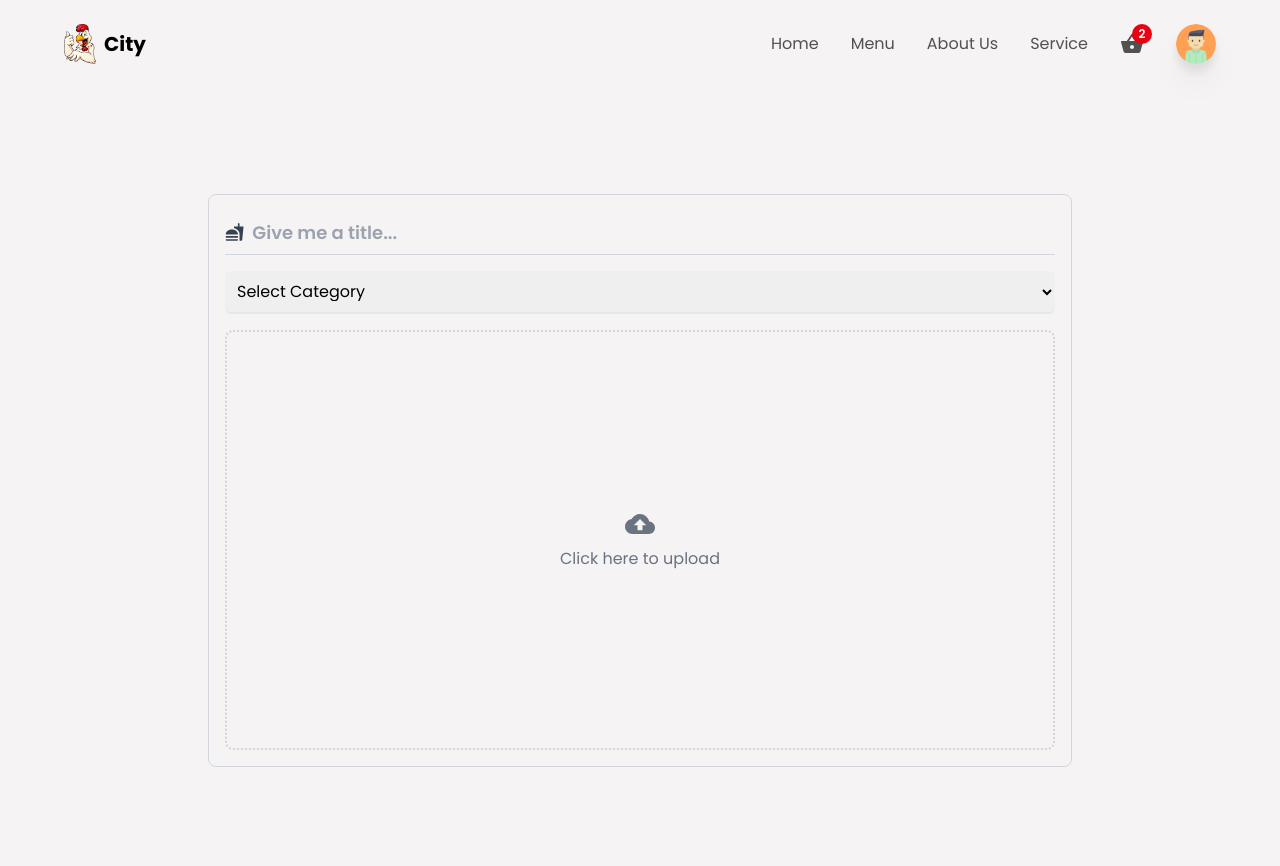
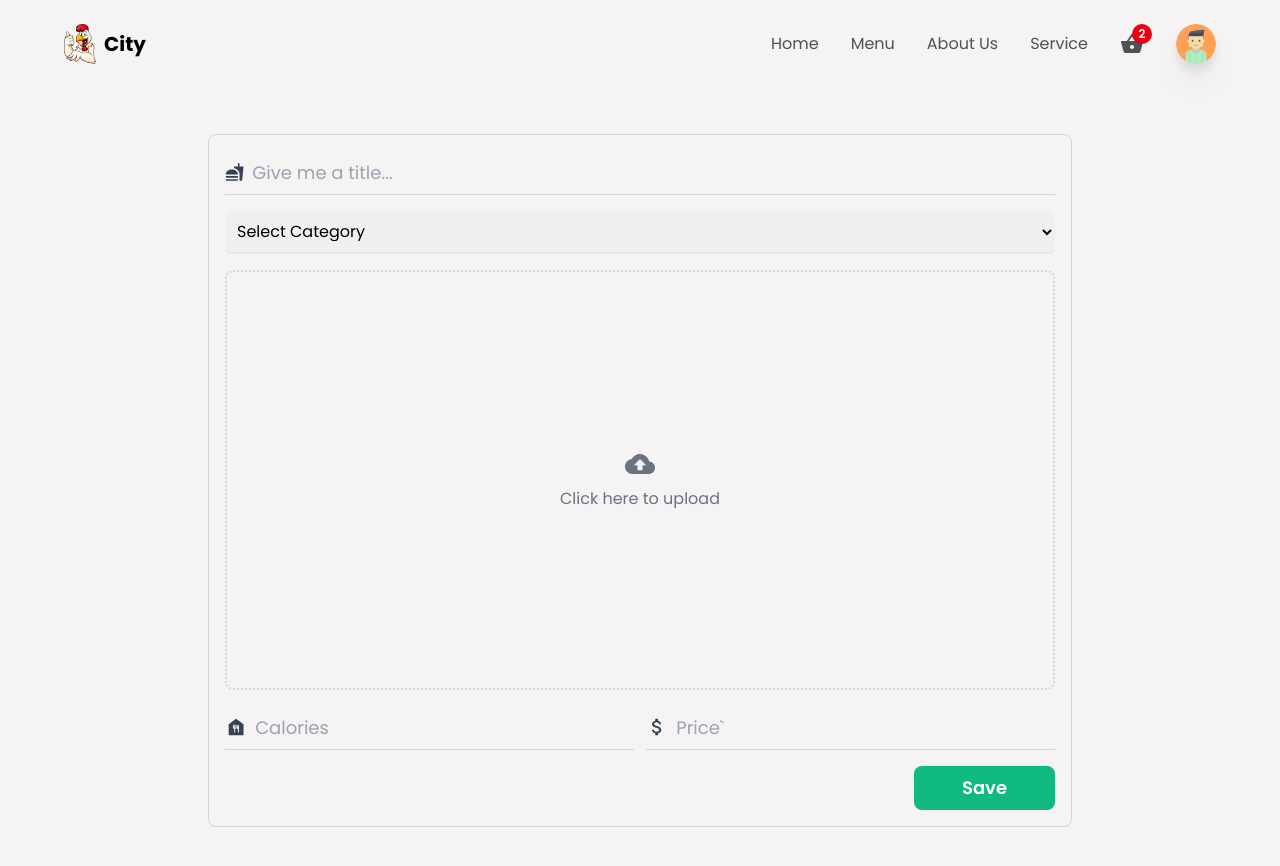
Before and after one commit to d-cryptic/food-ordering-app, a React (Create React App) app: page /createItem in a window 1280 px wide. Shown: the top 866 px of the page. Built offline with nearby package versions, Linux system fonts and the light colour scheme.

Commit message:
Form | Create item done

```diff
--- a/src/components/CreateContainer.jsx
+++ b/src/components/CreateContainer.jsx
@@ -1,7 +1,13 @@
 import React, { useState } from "react";
 import { motion } from "framer-motion";
 
-import { MdCloudUpload, MdDelete, MdFastfood } from "react-icons/md";
+import {
+  MdAttachMoney,
+  MdCloudUpload,
+  MdDelete,
+  MdFastfood,
+  MdFoodBank,
+} from "react-icons/md";
 import { categories } from "../utils/data";
 import { Loader } from "../components";
 
@@ -18,6 +24,7 @@
 
   const uploadImage = () => {};
   const deleteImage = () => {};
+  const saveDetails = () => {};
 
   return (
     <div className="w-full min-h-screen h-auto flex items-center justify-center">
@@ -44,7 +51,7 @@
             value={title}
             onChange={(e) => setTitle(e.target.value)}
             placeholder="Give me a title..."
-            className="w-full h-full text-lg bg-transparent font-semibold outline-none border-none placeholder:text-gray-400 text-textColor"
+            className="w-full h-full text-lg bg-transparent  outline-none border-none placeholder:text-gray-400 text-textColor"
           />
         </div>
 
@@ -53,7 +60,7 @@
             onChange={(e) => setCategory(e.target.value)}
             name=""
             id=""
-            className="outline-none w-full text-base border-b-2 border-gray-200 p-2 rounded-md cursor-pointer">
+            className="outline-none w-full text-base border-b-2 border-gray-200 p-2 rounded-md text-semibold cursor-pointer">
             <option value="other" className="bg-white">
               Select Category
             </option>
@@ -112,6 +119,42 @@
             </>
           )}
         </div>
+
+        <div className="w-full flex flex-col md:flex-row items-center gap-3">
+          <div className="w-full py-2 border-b border-gray-300 flex items-center gap-2">
+            <MdFoodBank className="text-gray-700 text-2xl" />
+            <input
+              type="text"
+              required
+              onChange={(e) => setCalories(e.target.value)}
+              placeholder="Calories"
+              className="w-full h-full text-lg bg-transparent outline-none border-none placeholder:text-gray-400
+              text-textColor"
+            />
+          </div>
+
+          <div className="w-full py-2 border-b border-gray-300 flex items-center gap-2">
+            <MdAttachMoney className="text-gray-700 text-2xl" />
+            <input
+              type="text"
+              required
+              value={price}
+              onChange={(e) => setPrice(e.target.value)}
+              placeholder="Price`"
+              className="w-full h-full text-lg bg-transparent outline-none border-none placeholder:text-gray-400
+              text-textColor"
+            />
+          </div>
+        </div>
+
+        <div className="flex items-center w-full">
+          <button
+            type="button"
+            className="ml-0 md:ml-auto w-full md:w-auto border-none outline-none bg-emerald-500 px-12 py-2 rounded-lg text-lg text-white font-semibold "
+            onClick={saveDetails}>
+            Save
+          </button>
+        </div>
       </div>
     </div>
   );
```
